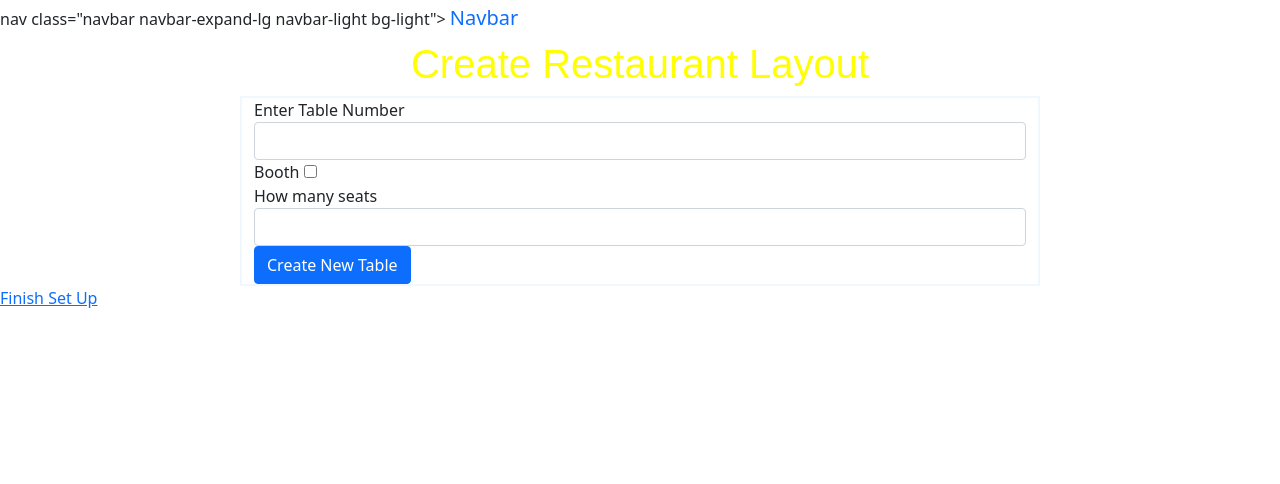
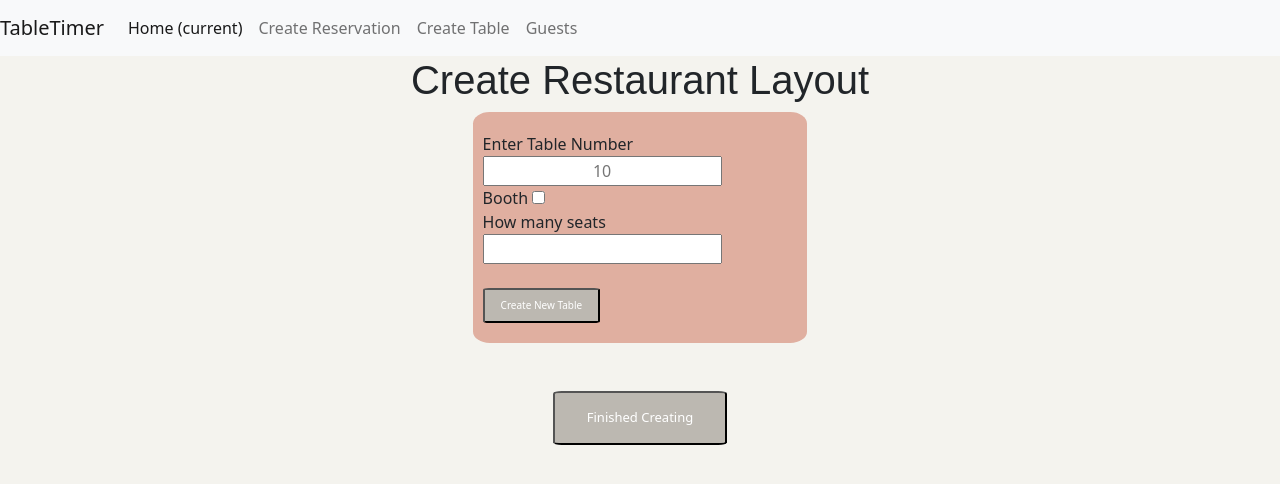
Before and after one commit to hanstoj/HB_Project, a Flask app: page /layout/ in a window 1280 px wide. Shown: the top 484 px of the page. Run offline with Flask 2, Linux system fonts and the light colour scheme; some libraries are stand-ins or nearby versions.

Commit message:
styling bootstrap added

```diff
--- /dev/null
+++ b/static/css/style.css
@@ -0,0 +1,72 @@
+body {
+  background-color: #f4f3ee;
+}
+.center {
+  display: flex;
+  align-items: center;
+}
+p {
+  font-family: "Scada", sans-serif;
+}
+h1 {
+  text-align: center;
+  font-family: "Scada", sans-serif;
+}
+input {
+  align-items: center;
+  text-align: center;
+}
+textarea {
+  display: block;
+  align-items: center;
+  padding: 10px;
+  margin: 10px 0 0 -10px;
+  width: 100%;
+  height: 90%;
+  overflow: auto;
+}
+
+.reservation-form {
+  justify-content: center;
+  margin: auto;
+  padding: 10px;
+  width: 60%;
+  background-color: #bcb8b1;
+}
+.cont {
+  text-align: center;
+}
+.information {
+  justify-content: center;
+  margin: auto;
+  max-width: 30%;
+  border-radius: 5%;
+  padding-top: 20px;
+  padding-bottom: 20px;
+  padding-left: 10px;
+  padding-right: 20px;
+  background-color: #e0afa0;
+}
+.small-fancy {
+  align-self: center;
+  background-color: #bcb8b1;
+  border-radius: 5%;
+  color: white;
+  padding: 8px 16px;
+  text-align: center;
+  display: inline-block;
+  font-size: 10px;
+}
+.button-house {
+  text-align: center;
+}
+.fancy-button {
+  text-align: center;
+  background-color: #bcb8b1;
+  border-radius: 5%;
+  color: white;
+  padding: 15px 32px;
+  text-align: center;
+  display: inline-block;
+  font-size: 13px;
+}
--- a/static/style.css
+++ /dev/null
@@ -1,12 +0,0 @@
-p {
-  font-family: "Scada", sans-serif;
-}
-h1 {
-  text-align: center;
-  font-family: "Scada", sans-serif;
-  color: yellow;
-}
-.container {
-  max-width: 800px;
-  border: aliceblue 2px solid;
-}
--- a/templates/base.html
+++ b/templates/base.html
@@ -9,7 +9,7 @@
 
     <script src="https://cdn.jsdelivr.net/npm/@popperjs/core@2.5.4/dist/umd/popper.min.js" integrity="sha384-q2kxQ16AaE6UbzuKqyBE9/u/KzioAlnx2maXQHiDX9d4/zp8Ok3f+M7DPm+Ib6IU" crossorigin="anonymous"></script>
     <script src="https://cdn.jsdelivr.net/npm/bootstrap@5.0.0-beta1/dist/js/bootstrap.min.js" integrity="sha384-pQQkAEnwaBkjpqZ8RU1fF1AKtTcHJwFl3pblpTlHXybJjHpMYo79HY3hIi4NKxyj" crossorigin="anonymous"></script>
-    <link rel="stylesheet" href="/static/style.css">
+    <link rel="stylesheet" href="/static/css/style.css">
     <script href= "static/main.js">
     </script>
 
@@ -21,41 +21,20 @@
     {% block head %}{% endblock %}
   </head>
   <body>
-    nav class="navbar navbar-expand-lg navbar-light bg-light">
-  <a class="navbar-brand" href="#">Navbar</a>
-  <button class="navbar-toggler" type="button" data-toggle="collapse" data-target="#navbarSupportedContent" aria-controls="navbarSupportedContent" aria-expanded="false" aria-label="Toggle navigation">
-    <span class="navbar-toggler-icon"></span>
-  </button>
-
-  <div class="collapse navbar-collapse" id="navbarSupportedContent">
-    <ul class="navbar-nav mr-auto">
-      <li class="nav-item active">
-        <a class="nav-link" href="#">Home <span class="sr-only">(current)</span></a>
-      </li>
-      <li class="nav-item">
-        <a class="nav-link" href="#">Link</a>
-      </li>
-      <li class="nav-item dropdown">
-        <a class="nav-link dropdown-toggle" href="#" id="navbarDropdown" role="button" data-toggle="dropdown" aria-haspopup="true" aria-expanded="false">
-          Dropdown
-        </a>
-        <div class="dropdown-menu" aria-labelledby="navbarDropdown">
-          <a class="dropdown-item" href="#">Action</a>
-          <a class="dropdown-item" href="#">Another action</a>
-          <div class="dropdown-divider"></div>
-          <a class="dropdown-item" href="#">Something else here</a>
+    <nav class="navbar navbar-expand-lg navbar-light bg-light">
+      <a class="navbar-brand" href="/TableTime">TableTimer</a>
+      <button class="navbar-toggler" type="button" data-toggle="collapse" data-target="#navbarNavAltMarkup" aria-controls="navbarNavAltMarkup" aria-expanded="false" aria-label="Toggle navigation">
+        <span class="navbar-toggler-icon"></span>
+      </button>
+      <div class="collapse navbar-collapse" id="navbarNavAltMarkup">
+        <div class="navbar-nav">
+          <a class="nav-item nav-link active" href="/TableTime">Home <span class="sr-only">(current)</span></a>
+          <a class="nav-item nav-link" href="/make_res">Create Reservation</a>
+          <a class="nav-item nav-link" href="/layout/">Create Table</a>
+          <a class="nav-item nav-link" href="/guest-info">Guests</a>
         </div>
-      </li>
-      <li class="nav-item">
-        <a class="nav-link disabled" href="#">Disabled</a>
-      </li>
-    </ul>
-    <form class="form-inline my-2 my-lg-0">
-      <input class="form-control mr-sm-2" type="search" placeholder="Search" aria-label="Search">
-      <button class="btn btn-outline-success my-2 my-sm-0" type="submit">Search</button>
-    </form>
-  </div>
-</nav>
+      </div>
+    </nav>
 
 
     {% for msg in get_flashed_messages() %}
--- a/templates/layout.html
+++ b/templates/layout.html
@@ -6,25 +6,37 @@
 <body>
 <h1>Create Restaurant Layout</h1>
 <div class="container" >
-  <div class="row align-items-center" id="layout_form">
+  <div class= information>
     <form action="/layout_form/" method= "POST">
-      <div class="form-group">
+      <div>
             <label for="table_num">Enter Table Number</label>
-            <input type="text" class="form-control" id="table_num" name="table_num" required>
+            <input type="text"  id="table_num" name="table_num" required placeholder="10">
+            <br>
+
         </div>
-        <div class="form-group">
+        <div>
             <label for="is_booth">Booth</label>
             <input type="checkbox" name="is_booth"  id="is_booth" value= "True" >
+            <br>
         </div>
-        <div class="form-group">
+
+        <div>
             <label for="num_seats">How many seats</label>
-            <input type="number" class="form-control" name="num_seats" id="num_seats" required>
+            <input type="number" name="num_seats" id="num_seats" required>
+            <br>
         </div>
-        <button class="btn btn-primary">Create New Table</button>
+        <br>
+        <button class= "small-fancy">Create New Table</button>
     </form>
+</div>
+
+<br>
+    <br>
   </div>
 </div>
-<a href="/TableTime">Finish Set Up</a>
+<form class= "button-house" action="/TableTime">
+<button type="submit" class= "fancy-button"> Finished Creating </button>
+</form>
 </body>
 </html>
 {% endblock %}
```
Also changed, not shown: templates/create_acct.html (+19 -7 lines), templates/make_res.html (+37 -27 lines), templates/table_time.html (+2 -6 lines).
